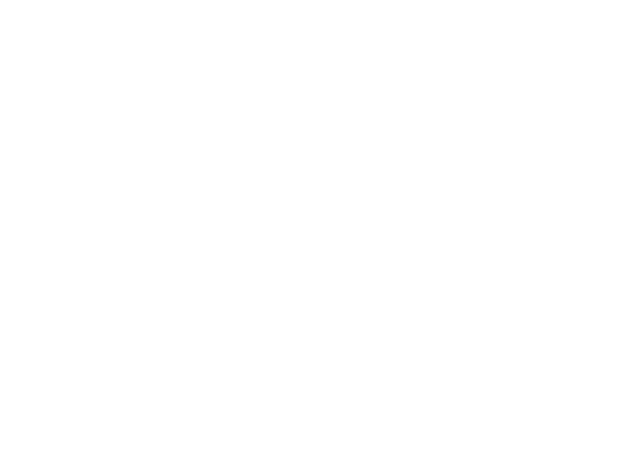
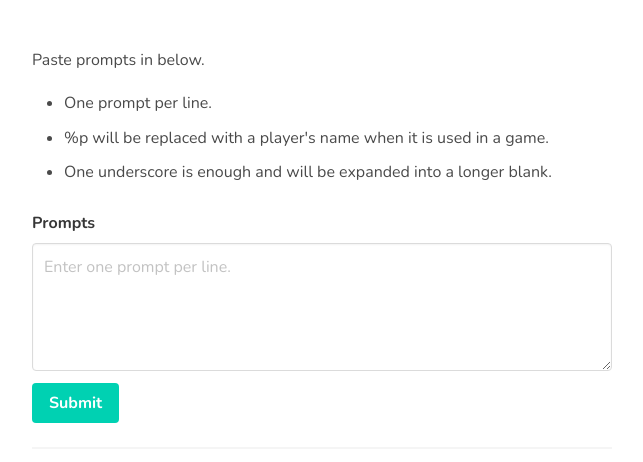
Before and after one commit to pricecomstock/project-appleseed, a React (Create React App) app: page /uploadprompts in a window 1280 px wide. Shown: the top 462 px of the page, without its empty margins (318-961 px from the left). Built offline with nearby package versions, Linux system fonts and the light colour scheme; the HTML template or start-up script is replaced by a standard one.

Commit message:
skeleton of prompt submissions is done

```diff
--- a/src/App.js
+++ b/src/App.js
@@ -1,4 +1,4 @@
-import React, { Fragment } from "react";
+import React from "react";
 import { BrowserRouter as Router, Route, Switch } from "react-router-dom";
 import "./mvp.css";
 import "./appleseed.scss";
@@ -6,6 +6,7 @@ import "./appleseed.scss";
 import Home from "./components/pages/Home";
 import HostView from "./components/pages/HostView";
 import PlayerView from "./components/pages/PlayerView";
+import UploadPrompts from "./components/pages/UploadPrompts";
 
 function App() {
   return (
@@ -17,6 +18,7 @@ function App() {
 
           <Route exact path="/host/:code" component={HostView}></Route>
           <Route exact path="/play/:code" component={PlayerView}></Route>
+          <Route path="/uploadprompts" component={UploadPrompts}></Route>
         </Switch>
       </div>
     </Router>
--- a/src/components/pages/Home.jsx
+++ b/src/components/pages/Home.jsx
@@ -98,6 +98,8 @@ export default class Home extends Component {
             >
               Create Game
             </button>
+            <hr />
+            Or <a href="/uploadprompts">create your own set of prompts!</a>
           </div>
         </div>
       </div>
--- /dev/null
+++ b/src/components/pages/UploadPrompts.jsx
@@ -0,0 +1,58 @@
+import React, { Component } from "react";
+import axios from "../../axios-backend";
+
+export default class UploadPrompts extends Component {
+  state = { promptEntry: "", id: "" };
+  submitPrompts = () => {
+    axios
+      .post("/uploadprompts", {
+        promptEntry: this.state.promptEntry,
+      })
+      .then((res) => {
+        this.setState({ promptEntry: "", id: res.data.id });
+      })
+      .catch((err) => console.error(err));
+  };
+
+  render() {
+    return (
+      <div className="columns is-vcentered is-centered is-desktop">
+        <div className="column is-half">
+          <div class="field">
+            <div className="content">
+              <p>Paste prompts in below.</p>
+              <ul>
+                <li>One prompt per line.</li>
+                <li>
+                  %p will be replaced with a player's name when it is used in a
+                  game.
+                </li>
+                <li>
+                  One underscore is enough and will be expanded into a longer
+                  blank.
+                </li>
+              </ul>
+            </div>
+            <label class="label">Prompts</label>
+            <div class="control">
+              <textarea
+                class="textarea"
+                placeholder="Enter one prompt per line."
+                onChange={(e) => this.setState({ promptEntry: e.target.value })}
+              ></textarea>
+            </div>
+          </div>
+          <button className="button is-primary" onClick={this.submitPrompts}>
+            Submit
+          </button>
+          <hr />
+          {this.state.id && (
+            <p className="is-size-3">
+              Success! Custom promptset code: <span>{this.state.id}</span>
+            </p>
+          )}
+        </div>
+      </div>
+    );
+  }
+}
```
Also changed, not shown: 1 other file (tests, documents, lock files or other folders).
